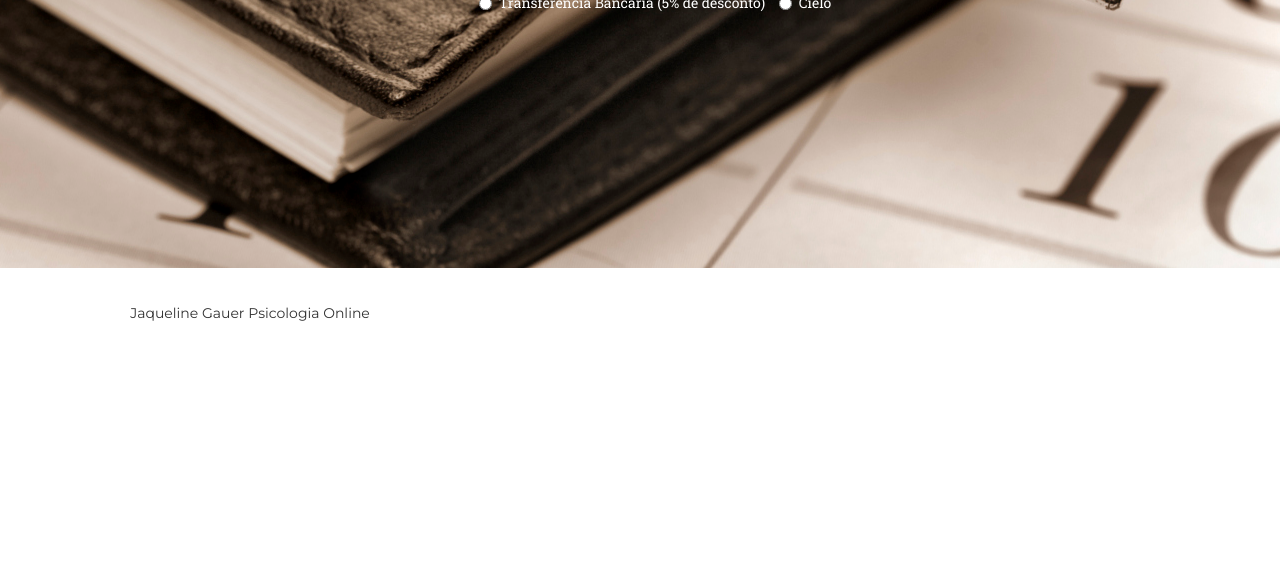
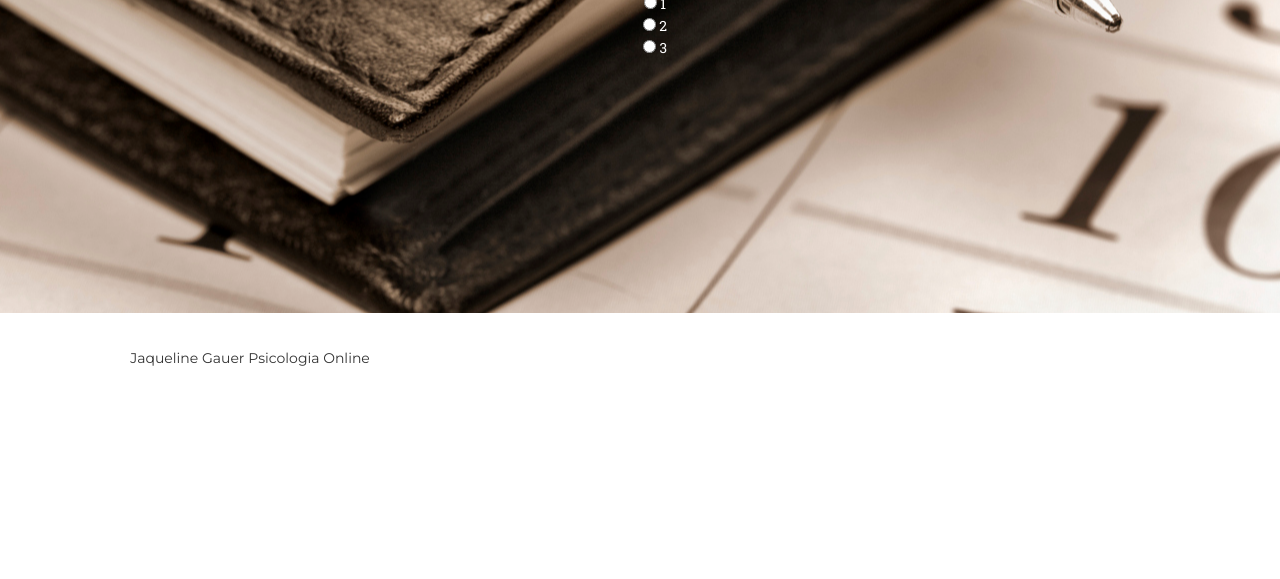
Before and after one commit to jotacoutinho/jaquelinegauer, a website: page consulta.html in a window 1280 px wide. Shown: the part 221-800 px from the top of the page. Drawn offline with nearby package versions, Linux system fonts and the light colour scheme; a web font is replaced by a local one.

Commit message:
weads
dfssd

```diff
--- a/consulta.html
+++ b/consulta.html
@@ -213,9 +213,16 @@
                 <div class="col-lg-12 text-center">
                     <div class="form-group">
                         <h2>Forma de pagamento</h2>
-                        <form id="payment">
-                        <label class="radio-inline"><input type="radio" name="optradio" value="1"/>Transferência Bancária (5% de desconto)</label>
-                        <label class="radio-inline"><input type="radio" name="optradio" value="2"/>Cielo</label>
+                        <script>
+                        $('#myForm input').on('change', function() {
+                        alert($('input[name=radioName]:checked', '#myForm').val());
+                        });
+                        </script>
+                        <script src="https://ajax.googleapis.com/ajax/libs/jquery/2.1.1/jquery.min.js"></script>
+                        <form id="myForm">
+                        <input type="radio" name="radioName" value="1" /> 1 <br />
+                        <input type="radio" name="radioName" value="2" /> 2 <br />
+                        <input type="radio" name="radioName" value="3" /> 3 <br />
                         </form>
                         <br><br>
                         <h2 style="display: none;">Que tipo de atendimento você deseja?</h2>
```
